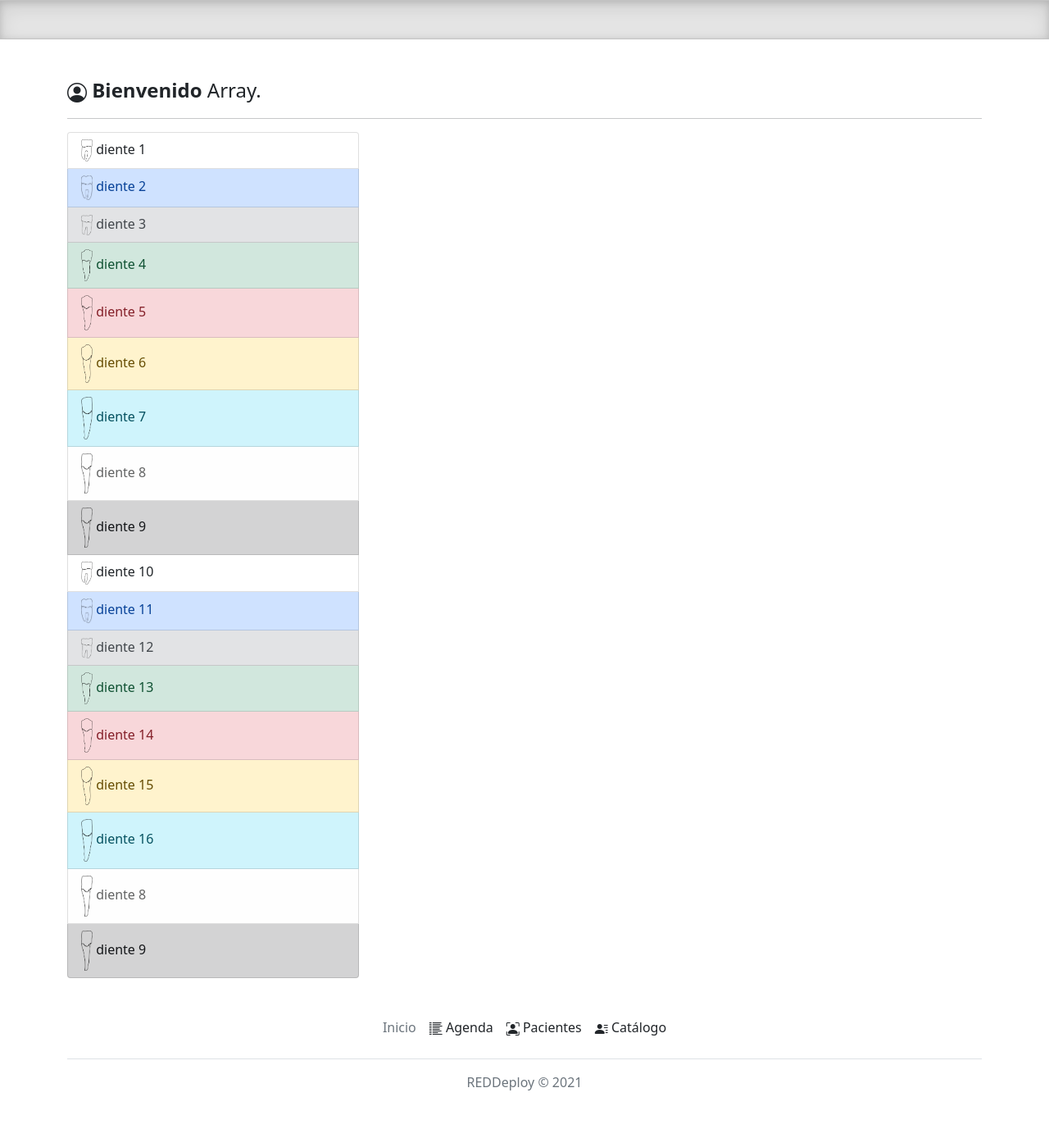
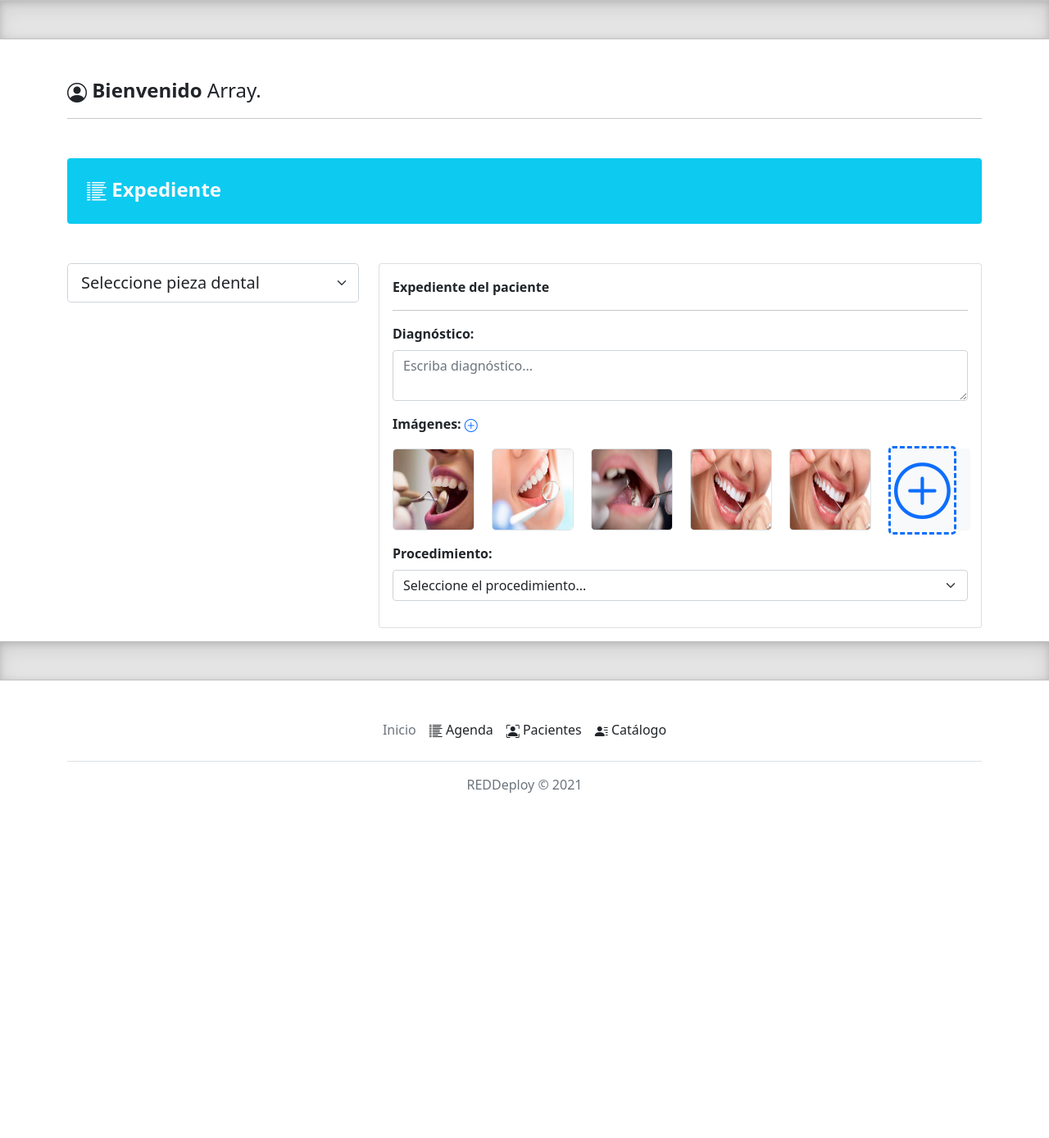
Before and after one commit to jesusrlv/medical, a PHP site: page /bucal.php in a window 1280 px wide. Shown: the part 74-1462 px from the top of the page at 82% size. After the commit the page ends 1041 px from the top, so only its background shows below. Run offline with PHP 8.4, Linux system fonts and the light colour scheme; the visitor is signed in with stand-in values (Sample User, id 1); data comes from the database, SQL or seed files in the repository; some libraries are stand-ins or nearby versions.

Commit message:
bucal con expendiente, imcompleto aun

```diff
--- a/bucal.php
+++ b/bucal.php
@@ -110,19 +110,29 @@ include('prcd/conn.php');
 </main>
 
 <body>
-    <div class="container">
+    <div class="container mb-5">
     <p class="h4 mt-5">
-  <strong><i class="bi bi-person-circle"></i> Bienvenido</strong> <? echo $usuario ?>.
-</p>
-<hr>
+      <strong><i class="bi bi-person-circle"></i> Bienvenido</strong> <? echo $usuario ?>.
+    </p>
+    <hr>
+
+    <p class="h4 mt-5 bg-info text-light p-4 rounded">
+      <strong><i class="bi bi-list-columns-reverse"></i> Expediente</strong>
+    </p>
     </div>
 <main>
 
-<div class="container">
+<div class="container container-fluid mb-3">
 
-      <div class="row">
-          <div class="col-4">
-            <div class="list-group">
+      <div class="row row-cols-2">
+          <div class="col-lg-4 col-md-6 col-sm-12 col-xs-12">
+          <select class="form-select form-select-lg mb-3 w-100" aria-label=".form-select-lg example">
+            <option selected>Seleccione pieza dental</option>
+            <option value="1">One</option>
+            <option value="2">Two</option>
+            <option value="3">Three</option>
+        </select>
+            <!-- <div class="list-group">
               <a href="#" class="list-group-item list-group-item-action"><img src="assets/4x/1.png" id="" width="14" alt=""> diente 1</a>
               <a href="#" class="list-group-item list-group-item-action list-group-item-primary"><img src="assets/4x/2.png" id="" width="14" alt=""> diente 2</a>
               <a href="#" class="list-group-item list-group-item-action list-group-item-secondary"> <img src="assets/4x/3.png" id="" width="14" alt=""> diente 3</a>
@@ -141,10 +151,95 @@ include('prcd/conn.php');
               <a href="#" class="list-group-item list-group-item-action list-group-item-info"><img src="assets/4x/7.png" id="" width="14" alt=""> diente 16</a>
               <a href="#" class="list-group-item list-group-item-action list-group-item-light"><img src="assets/4x/8.png" id="" width="14" alt=""> diente 8</a>
               <a href="#" class="list-group-item list-group-item-action list-group-item-dark"><img src="assets/4x/9.png" id="" width="14" alt=""> diente 9</a>
+            </div> -->
+
+
+          </div>
+          <div class="col-8">
+            <div class="card">
+              <div class="card-body">
+                <strong>Expediente del paciente</strong>
+                <hr>
+                <p>
+                <label for="inputState" class="form-label"><strong>Diagnóstico: </strong></label>
+                <textarea type="text" class="form-control" id="formGroupExampleInput" placeholder="Escriba diagnóstico..."></textarea>
+                </p>
+                <p><strong>Imágenes:</strong>
+                <a href="#"><i class="bi bi-plus-circle"></i></a>
+                <!-- inicia galeria -->
+                <div class="row row-cols-auto">
+                  <div class="col-md-2">
+                    <div class="thumbnail rounded">
+                      <a href="#">
+                        <img src="assets/img_dental/dental_01.jpg" alt="Lights" class="border" style="max-width:100px; height:100px; border-radius:5px;">
+                        <!-- <div class="caption">
+                          <p>Lorem ipsum...</p>
+                        </div> -->
+                      </a>
+                    </div>
+                  </div>
+                  <div class="col-md-2">
+                    <div class="thumbnail rounded">
+                      <a href="#">
+                        <img src="assets/img_dental/dental_02.jpg" alt="Lights" class="border" style="max-width:100px; height:100px; border-radius:5px;">
+                        <!-- <div class="caption">
+                          <p>Lorem ipsum...</p>
+                        </div> -->
+                      </a>
+                    </div>
+                  </div>
+                  <div class="col-md-2">
+                    <div class="thumbnail rounded">
+                      <a href="#">
+                        <img src="assets/img_dental/dental_03.jpg" alt="Lights" class="border" style="max-width:100px; height:100px; border-radius:5px;">
+                        <!-- <div class="caption">
+                          <p>Lorem ipsum...</p>
+                        </div> -->
+                      </a>
+                    </div>
+                  </div>
+                  <div class="col-md-2">
+                    <div class="thumbnail rounded">
+                      <a href="#">
+                        <img src="assets/img_dental/dental_04.jpg" alt="Lights" class="border" style="max-width:100px; height:100px; border-radius:5px;">
+                        <!-- <div class="caption">
+                          <p>Lorem ipsum...</p>
+                        </div> -->
+                      </a>
+                    </div>
+                  </div>
+                  <div class="col-md-2">
+                    <div class="thumbnail rounded">
+                      <a href="#">
+                        <img src="assets/img_dental/dental_04.jpg" alt="Lights" class="border" style="max-width:100px; height:100px; border-radius:5px;">
+                        <!-- <div class="caption">
+                          <p>Lorem ipsum...</p>
+                        </div> -->
+                      </a>
+                    </div>
+                  </div>
+                   <div class="col-md-2"> <!-- Imágen de agregar -->
+                    <div class="thumbnail rounded bg-light" style="width:100px; height:100px;">
+                      <a href="#">
+                      <i class="bi bi-plus-circle p-1" style="max-width:100px; height:100px; border-radius:5px;font-size:4.3rem; border-style: dashed;"></i></a>
+                        <!-- <img src="assets/img_dental/dental_04.jpg" alt="Lights" class="border" style="max-width:100px; height:100px; border-radius:5px;"> -->
+                        <!-- <div class="caption">
+                          <p>Lorem ipsum...</p>
+                        </div> -->
+                      </a>
+                    </div>
+                  </div>
+
+                </div><!-- fin galeria -->
+                </p>
+                 <p>
+                    <label for="inputState" class="form-label"><strong>Procedimiento: </strong></label>
+                    <select id="inputState" class="form-select"></p>
+                      <option selected>Seleccione el procedimiento...</option>
+                      <option>...</option>
+                    </select>
+              </div>
             </div>
-          </div>
-          <div class="col-8>
-
           </div>
       </div>
 
```
Also changed, not shown: assets/img_dental/._dental_01.jpg (added), assets/img_dental/._dental_02.jpg (added), assets/img_dental/._dental_03.jpg (added), assets/img_dental/._dental_04.jpg (added), assets/img_dental/dental_01.jpg (added), assets/img_dental/dental_02.jpg (added), assets/img_dental/dental_03.jpg (added), assets/img_dental/dental_04.jpg (added).
